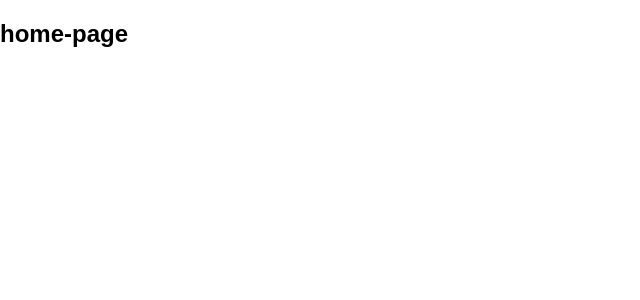
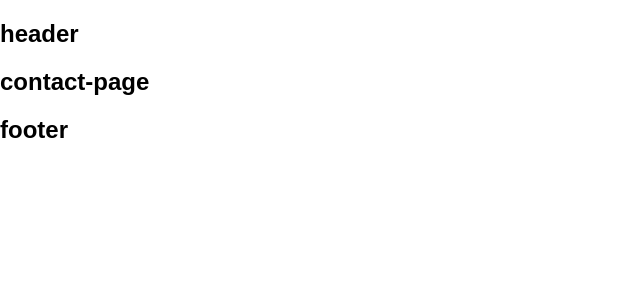
Before and after one commit to raphaelkoszalka/lavasul, a React (Create React App) app: page /contato in a window 1280 px wide. Shown: the top 300 px of the page, without its empty margins (0-640 px from the left). Built offline with nearby package versions, Linux system fonts and the light colour scheme.

Commit message:
Pages and routes

```diff
--- a/src/App.js
+++ b/src/App.js
@@ -5,19 +5,30 @@ import Switch from "react-router-dom/es/Switch";
 import Route from "react-router-dom/es/Route";
 import HomePage from "./pages/home/HomePage";
 import CompanyPage from "./pages/company/CompanyPage";
-import HashRouter from "react-router-dom/es/HashRouter";
+import HeaderComponent from "./components/header/HeaderComponent";
+import FooterComponent from "./components/footer/FooterComponent";
+import ClientsPage from "./pages/clients/ClientsPage";
+import GalleryPage from "./pages/gallery/GalleryPage";
+import ContactPage from "./pages/contact/ContactPage";
 
 class App extends Component {
   render() {
     return (
-        <HashRouter>
+        <section>
+          <HeaderComponent />
+            <BrowserRouter>
               <Switch>
                 {/* @todo: loop through RouteArray from Routes */}
                 <Route path="/" exact={true} component={HomePage} />
                 <Route path="/home" exact={true} component={HomePage} />
-            <Route path="/company" exact={true} component={CompanyPage} />
+                <Route path="/lavasul" exact={true} component={CompanyPage} />
+                <Route path="/clientes" exact={true} component={ClientsPage} />
+                <Route path="/galeria" exact={true} component={GalleryPage} />
+                <Route path="/contato" exact={true} component={ContactPage} />
               </Switch>
-        </HashRouter>
+            </BrowserRouter>
+          <FooterComponent />
+        </section>
   );
   }
   }
--- /dev/null
+++ b/src/components/footer/FooterComponent.js
@@ -0,0 +1,14 @@
+import React, { Component } from 'react';
+
+class FooterComponent extends Component {
+  constructor() {
+    super();
+  }
+  render() {
+    return (
+        <h1>footer</h1>
+    )
+  }
+}
+
+export default FooterComponent;
--- /dev/null
+++ b/src/components/header/HeaderComponent.js
@@ -0,0 +1,14 @@
+import React, { Component } from 'react';
+
+class HeaderComponent extends Component {
+  constructor() {
+    super();
+  }
+  render() {
+    return (
+        <h1>header</h1>
+    )
+  }
+}
+
+export default HeaderComponent;
--- /dev/null
+++ b/src/pages/clients/ClientsPage.js
@@ -0,0 +1,14 @@
+import React, { Component } from 'react';
+
+class ClientsPage extends Component {
+  constructor() {
+    super();
+  }
+  render() {
+    return (
+        <h2>clients-page</h2>
+    )
+  }
+}
+
+export default ClientsPage;
--- /dev/null
+++ b/src/pages/contact/ContactPage.js
@@ -0,0 +1,14 @@
+import React, { Component } from 'react';
+
+class ContactPage extends Component {
+  constructor() {
+    super();
+  }
+  render() {
+    return (
+        <h2>contact-page</h2>
+    )
+  }
+}
+
+export default ContactPage;
--- /dev/null
+++ b/src/pages/gallery/GalleryPage.js
@@ -0,0 +1,14 @@
+import React, { Component } from 'react';
+
+class GalleryPage extends Component {
+  constructor() {
+    super();
+  }
+  render() {
+    return (
+        <h2>gallery-page</h2>
+    )
+  }
+}
+
+export default GalleryPage;
```
Lines whose indentation alone changed are shown as unchanged.
